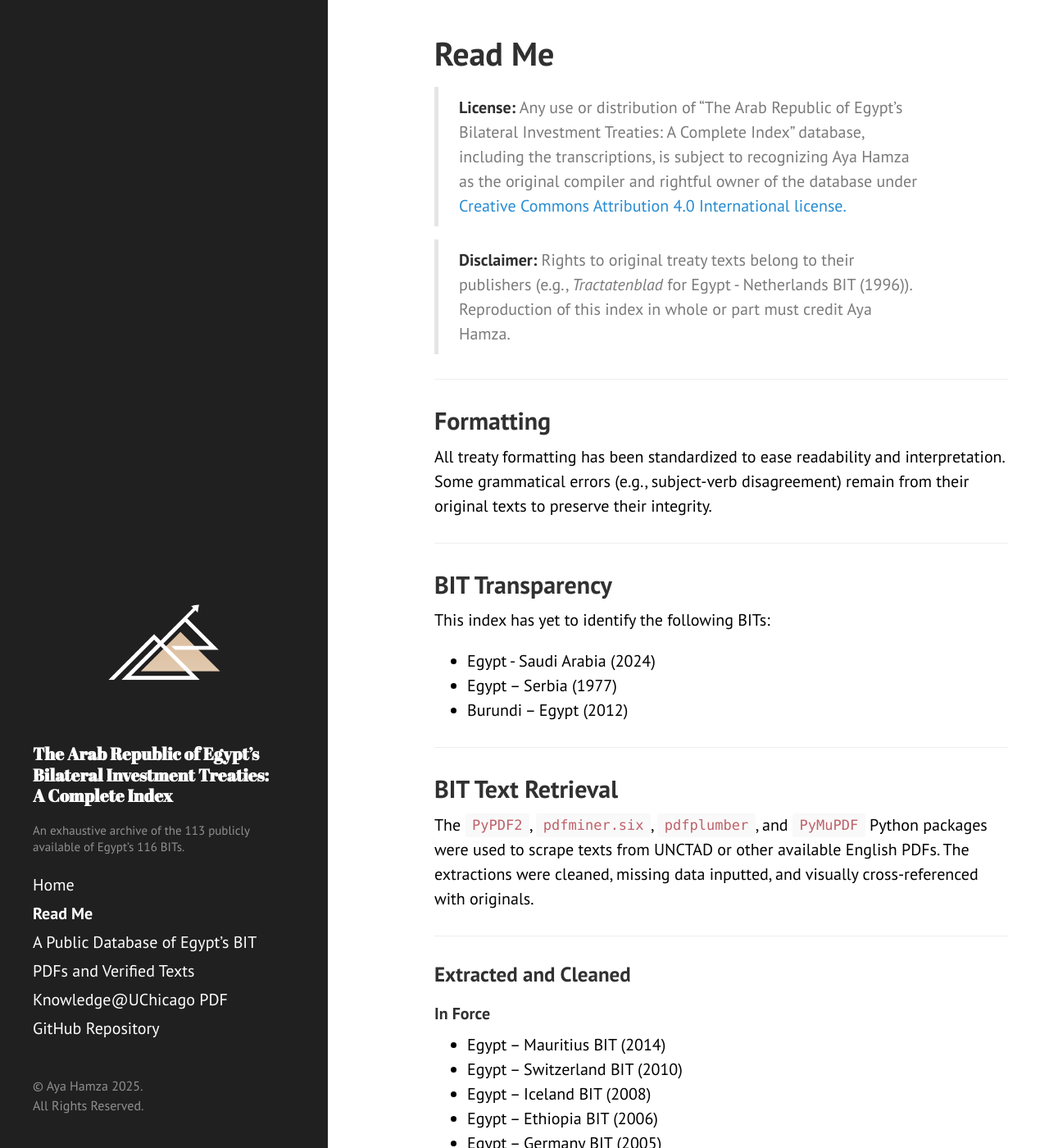
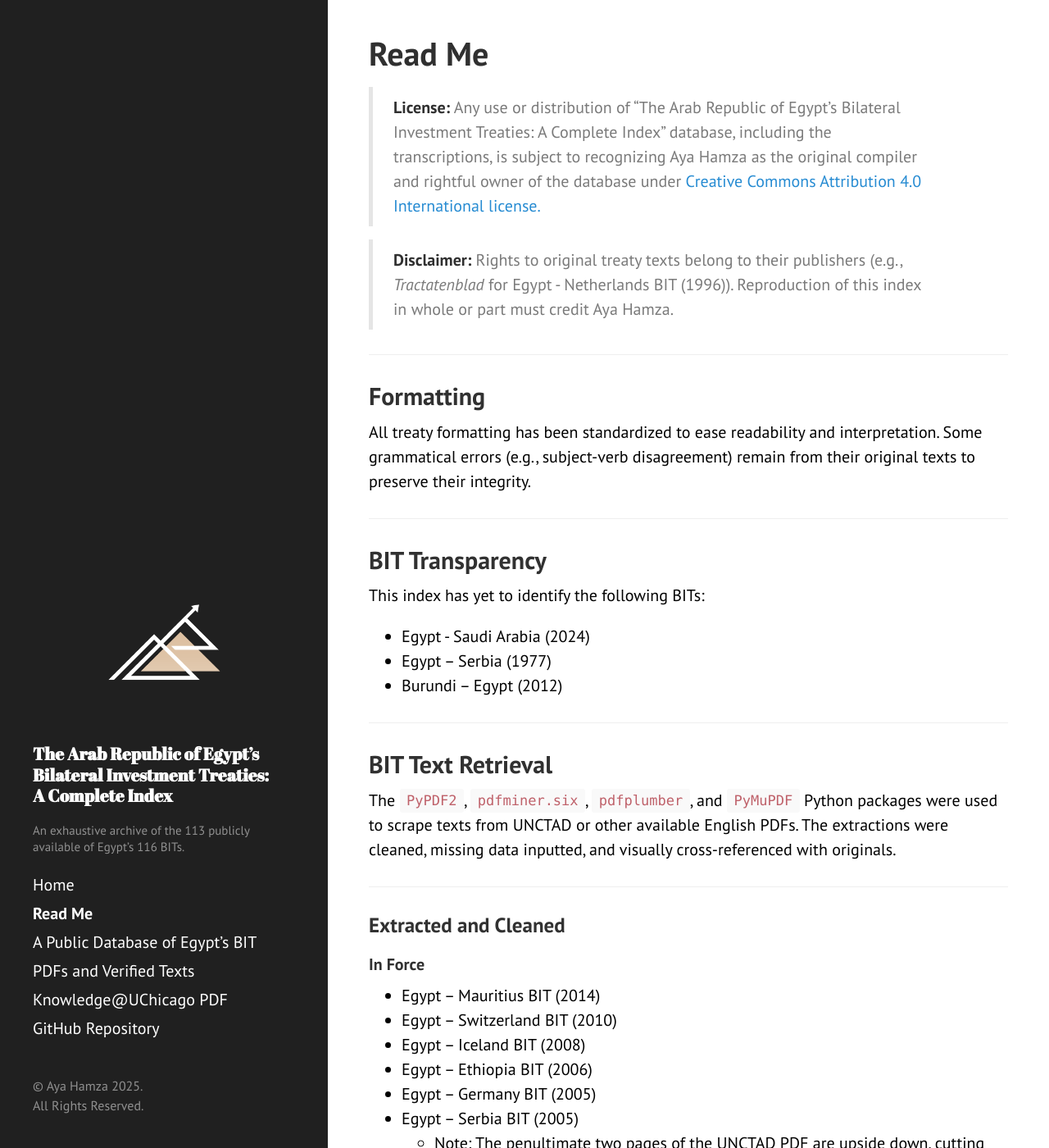
Before and after one commit to ayahamza1/MENABITs, a Jekyll site: the page built from readme.md, in a window 1280 px wide and 1400 px high. Shown: the whole window at 82% size. Built offline with Jekyll 4.4.1, drawn with Linux system fonts in a browser that asks for light colours.

Commit message:
Update hyde.css

```diff
--- a/public/css/hyde.css
+++ b/public/css/hyde.css
@@ -96,7 +96,7 @@
 
 @media (min-width: 64em) {
   .content {
-    margin-left: 25rem; /* previously 24rem */
+    margin-left: 21rem; /* or try 20rem, tweak as needed */
   }
 }
 
```
